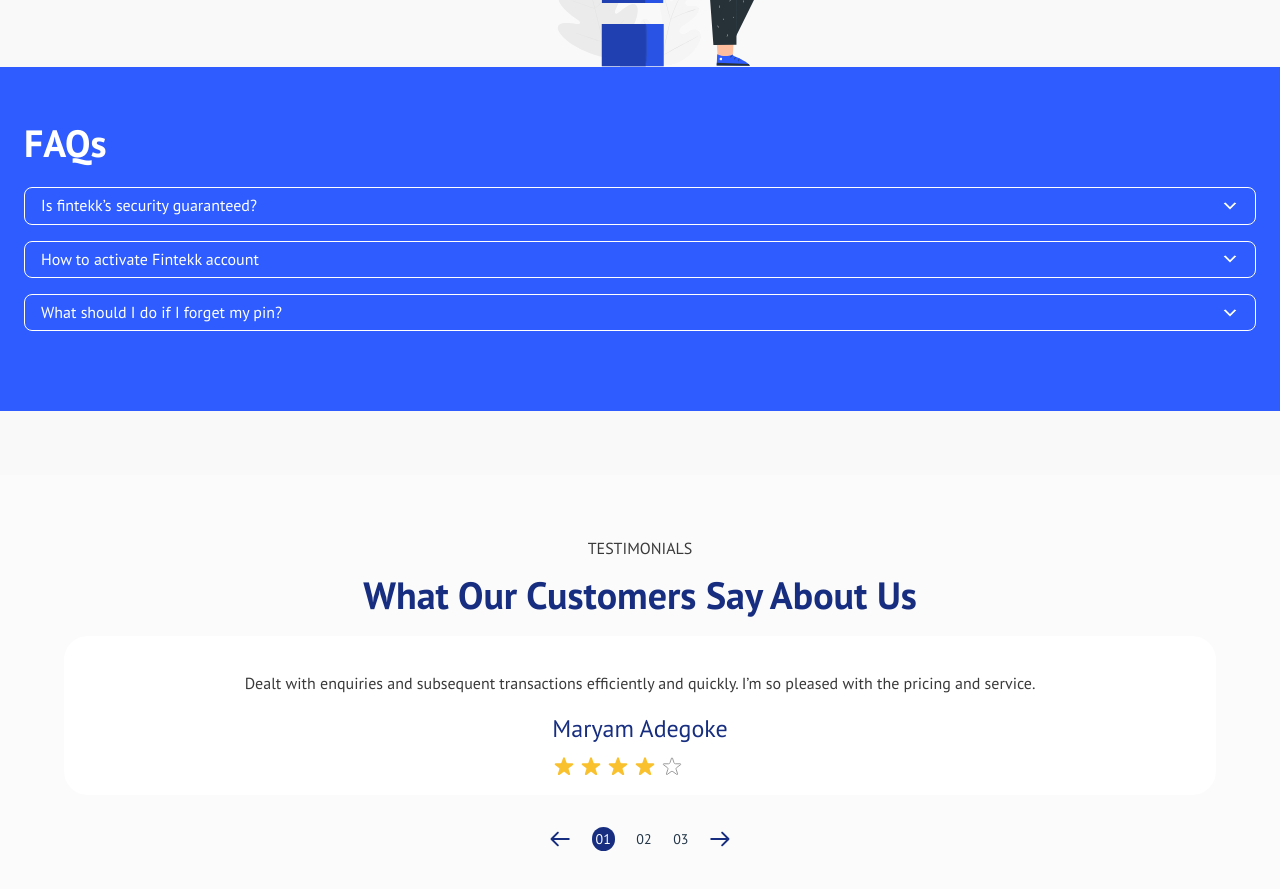
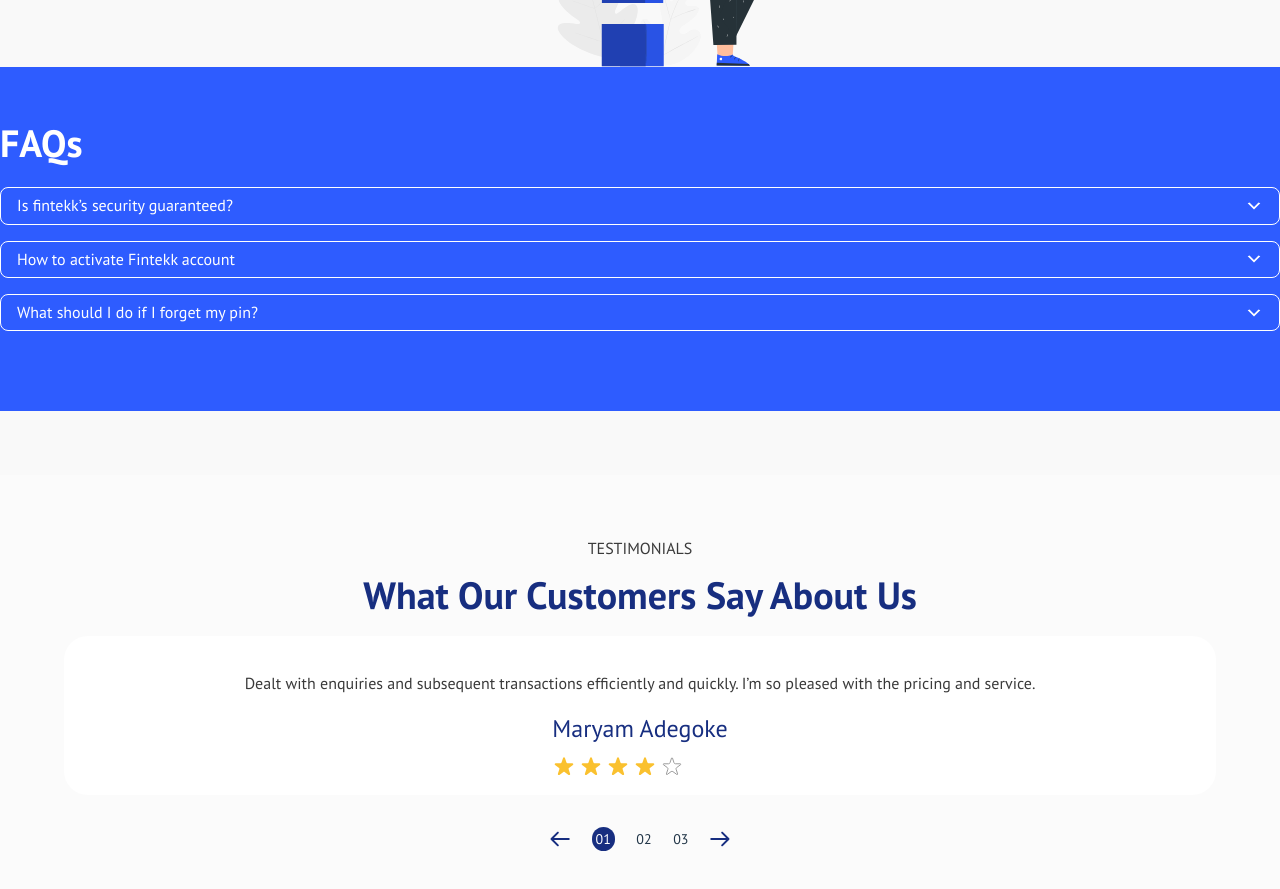
Before and after one commit to ajormoses/Fintekk, a Vue app: page / in a window 1280 px wide. Shown: the part 4300-5189 px from the top of the page. Built offline with nearby package versions, Linux system fonts and the light colour scheme.

Commit message:
Update: Faqs updated

```diff
--- a/src/components/Faqs.vue
+++ b/src/components/Faqs.vue
@@ -4,7 +4,7 @@
 
 <template>
   <div id="faq" class="bg-[#2E5CFF] section">
-    <div class="px-6">
+    <div class="w-[90%] md:w-4/5 lg:w-auto m-auto">
       <h1 class="text-white text-[38px] font-bold">FAQs</h1>
       <div class="pt-8">
         <FaqInput
```
